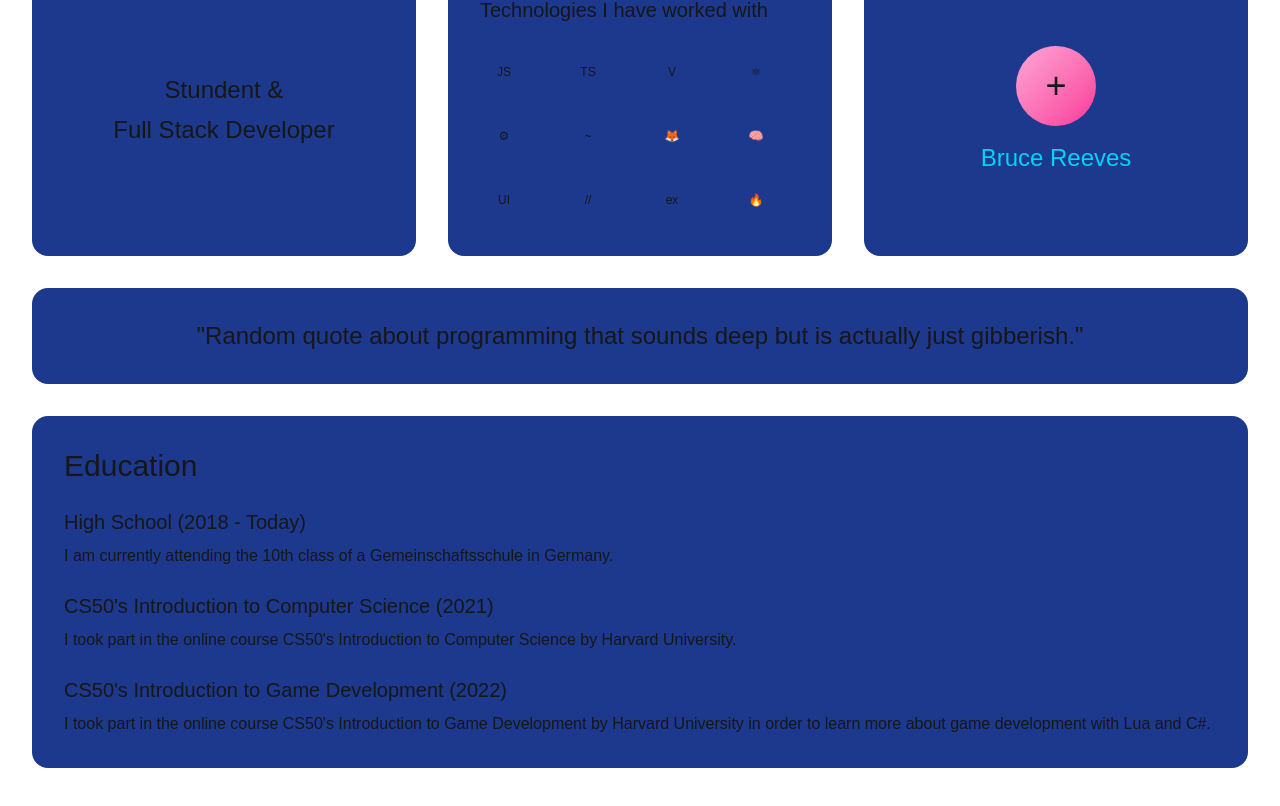
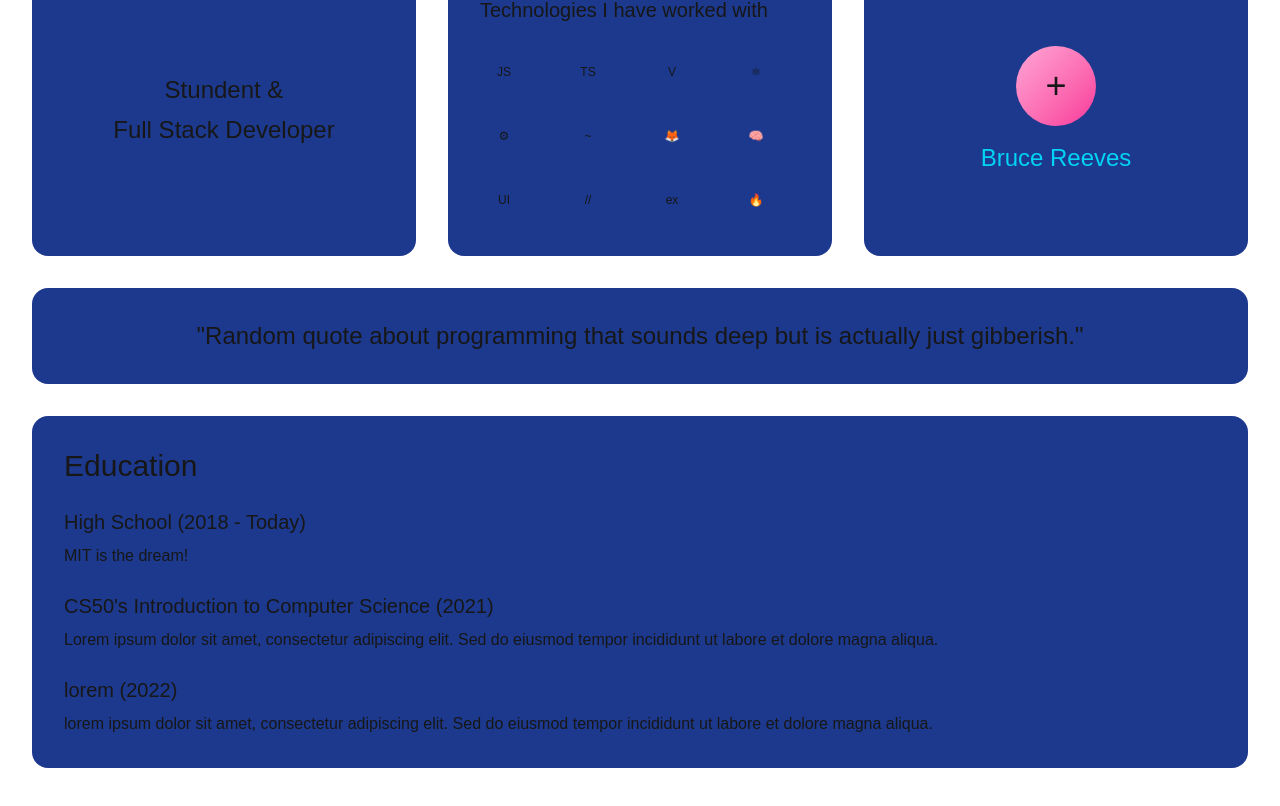
Before and after one commit to BruceStar314/portfolio, a Next.js app: page / in a window 1280 px wide. Shown: the part 620-1426 px from the top of the page. Built offline with nearby package versions, Linux system fonts and the light colour scheme.

Commit message:
more lorem

```diff
--- a/app/page.tsx
+++ b/app/page.tsx
@@ -114,7 +114,7 @@
                 High School <span className="text-muted-foreground">(2018 - Today)</span>
               </h3>
               <p className="text-muted-foreground">
-                I am currently attending the 10th class of a Gemeinschaftsschule in Germany.
+                MIT is the dream!
               </p>
             </div>
 
@@ -123,16 +123,16 @@
                 CS50's Introduction to Computer Science <span className="text-muted-foreground">(2021)</span>
               </h3>
               <p className="text-muted-foreground">
-                I took part in the online course CS50's Introduction to Computer Science by Harvard University.
+                Lorem ipsum dolor sit amet, consectetur adipiscing elit. Sed do eiusmod tempor incididunt ut labore et dolore magna aliqua.
               </p>
             </div>
 
             <div>
               <h3 className="text-xl mb-2">
-                CS50's Introduction to Game Development <span className="text-muted-foreground">(2022)</span>
+                lorem <span className="text-muted-foreground">(2022)</span>
               </h3>
               <p className="text-muted-foreground">
-                I took part in the online course CS50's Introduction to Game Development by Harvard University in order to learn more about game development with Lua and C#.
+                lorem ipsum dolor sit amet, consectetur adipiscing elit. Sed do eiusmod tempor incididunt ut labore et dolore magna aliqua.
               </p>
             </div>
           </div>
```
